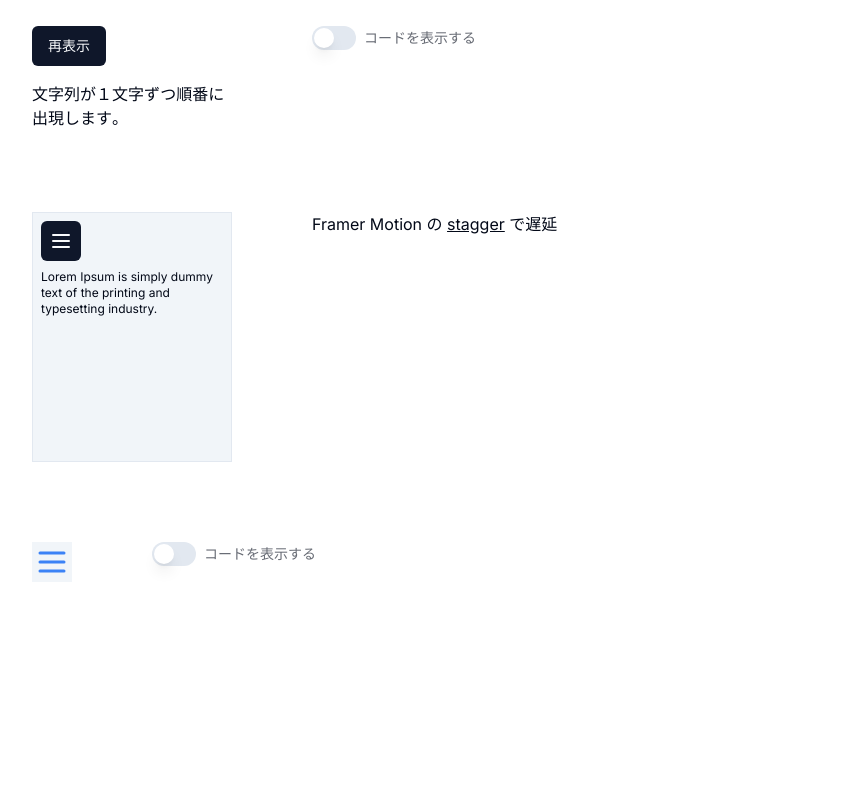
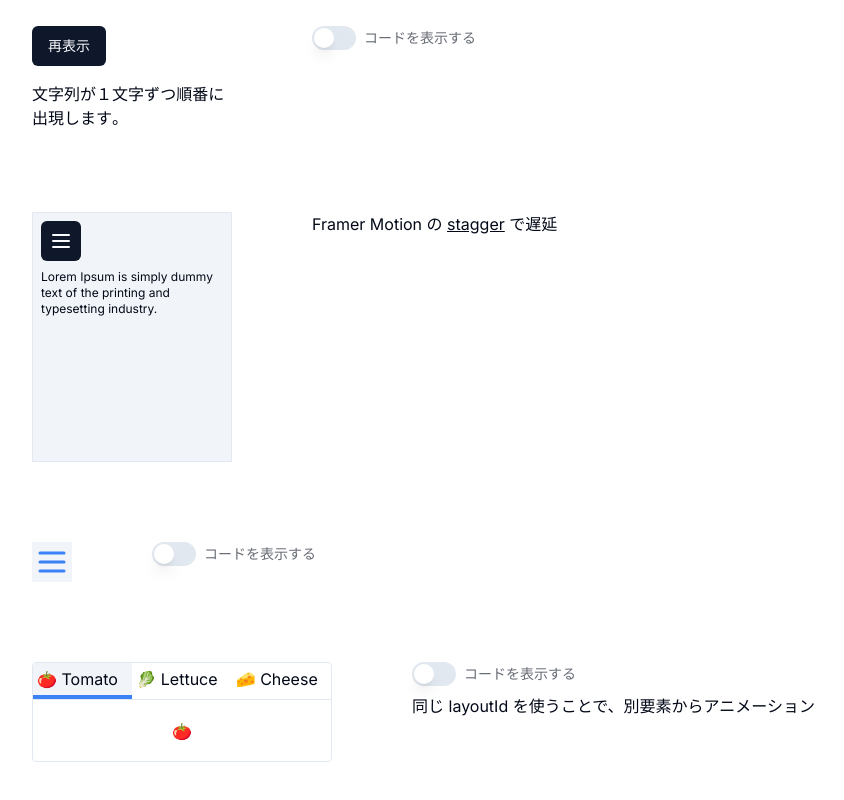
Before and after one commit to issnoj/expt-tailwind, a Next.js app: page /motion in a window 1280 px wide. Shown: the part 322-1122 px from the top of the page, without its empty margins (308-1152 px from the left). Before the commit the page ends 944 px from the top, so only its background shows below. Built offline with nearby package versions, Linux system fonts and the light colour scheme.

Commit message:
add motion tab

```diff
--- a/components/motion/motion-page.tsx
+++ b/components/motion/motion-page.tsx
@@ -8,7 +8,9 @@ import { Link } from '@/components/ui/link';
 import { EnterText } from '@/components/motion/enter-text';
 import { StaggerMenu } from '@/components/motion/stagger-menu';
 import { HamburgerMenu } from '@/components/motion/hamburger-menu';
-import { VariantLabels, Variants } from 'framer-motion';
+import { motion, VariantLabels, Variants } from 'framer-motion';
+import { TabSample } from '@/components/motion/tab-sample';
+import { cn } from '@/lib/utils';
 
 export const MotionPage = () => {
   return (
@@ -250,6 +252,33 @@ export const HamburgerButton = ({
       >
         <HamburgerMenu />
       </Sample>
+      <Sample
+        desc={<>同じ layoutId を使うことで、別要素からアニメーション</>}
+        code={`
+<ul className={'border-b-1 flex w-full border-b'}>
+  {tabs.map((item) => (
+    <li
+      key={item.label}
+      className={cn(
+        'relative flex-1 cursor-pointer p-1 pb-2',
+        item === selectedTab ? 'bg-secondary' : '',
+      )}
+      onClick={() => setSelectedTab(item)}
+    >
+      {\`\${item.icon} \${item.label}\`}
+      {item === selectedTab ? (
+        <motion.div
+          className="absolute bottom-0 left-0 right-0 h-1 bg-blue-500"
+          layoutId="underline"
+        />
+      ) : null}
+    </li>
+  ))}
+</ul>
+`}
+      >
+        <TabSample />
+      </Sample>
     </Content>
   );
 };
--- /dev/null
+++ b/components/motion/tab-sample.tsx
@@ -0,0 +1,53 @@
+import { AnimatePresence, motion } from 'framer-motion';
+import { useState } from 'react';
+import { cn } from '@/lib/utils';
+
+const tabs = [
+  { icon: '🍅', label: 'Tomato' },
+  { icon: '🥬', label: 'Lettuce' },
+  { icon: '🧀', label: 'Cheese' },
+];
+
+export const TabSample = () => {
+  const [selectedTab, setSelectedTab] = useState(tabs[0]);
+
+  return (
+    <div className="flex h-[100px] w-[300px] flex-col rounded border">
+      <nav className={'h-[40px]'}>
+        <ul className={'border-b-1 flex w-full border-b'}>
+          {tabs.map((item) => (
+            <li
+              key={item.label}
+              className={cn(
+                'relative flex-1 cursor-pointer p-1 pb-2',
+                item === selectedTab ? 'bg-secondary' : '',
+              )}
+              onClick={() => setSelectedTab(item)}
+            >
+              {`${item.icon} ${item.label}`}
+              {item === selectedTab ? (
+                <motion.div
+                  className="absolute bottom-0 left-0 right-0 h-1 bg-blue-500"
+                  layoutId="underline"
+                />
+              ) : null}
+            </li>
+          ))}
+        </ul>
+      </nav>
+      <main className={'flex h-full items-center justify-center'}>
+        <AnimatePresence mode="wait">
+          <motion.div
+            key={selectedTab ? selectedTab.label : 'empty'}
+            initial={{ y: 10, opacity: 0 }}
+            animate={{ y: 0, opacity: 1 }}
+            exit={{ y: -10, opacity: 0 }}
+            transition={{ duration: 0.2 }}
+          >
+            {selectedTab.icon}
+          </motion.div>
+        </AnimatePresence>
+      </main>
+    </div>
+  );
+};
```
